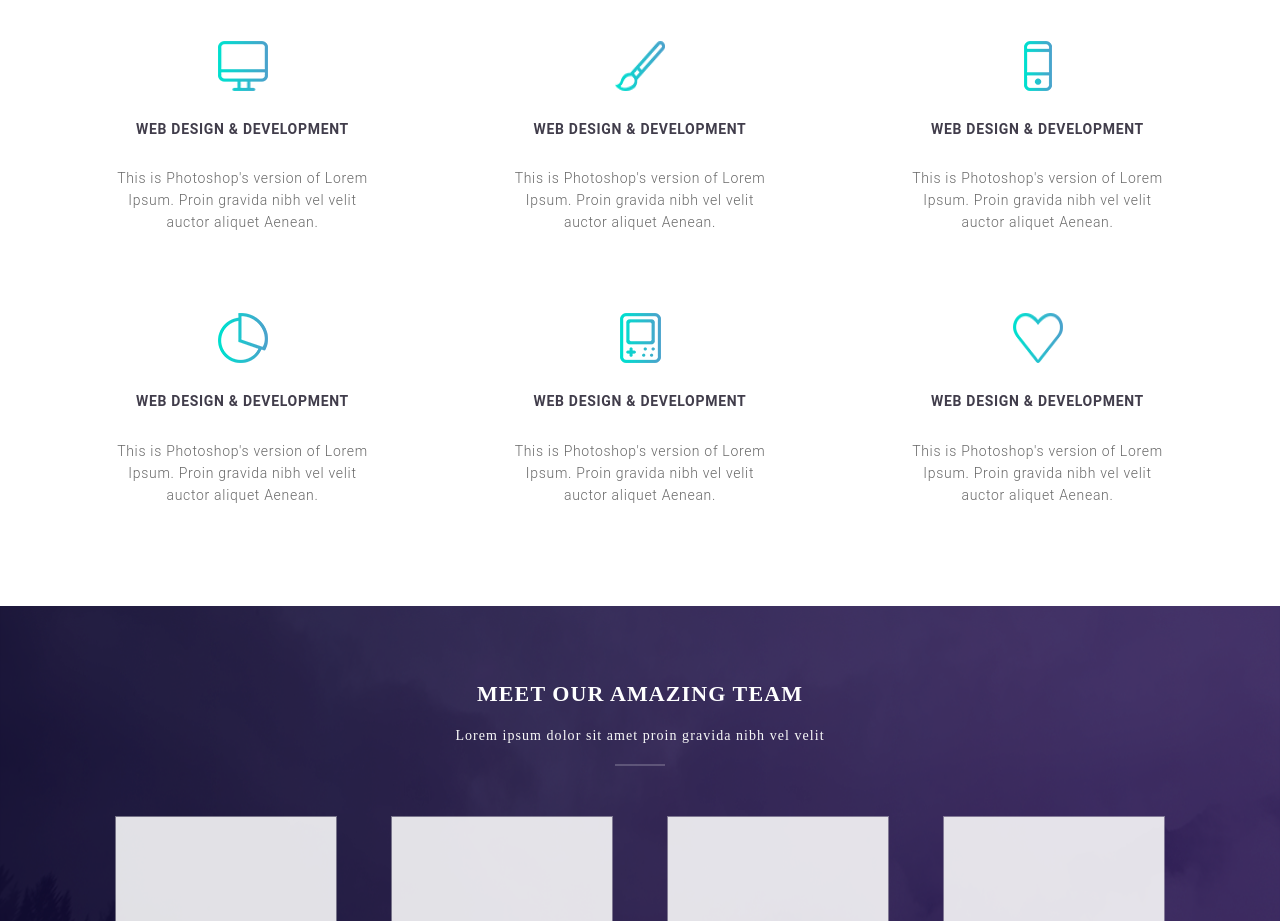
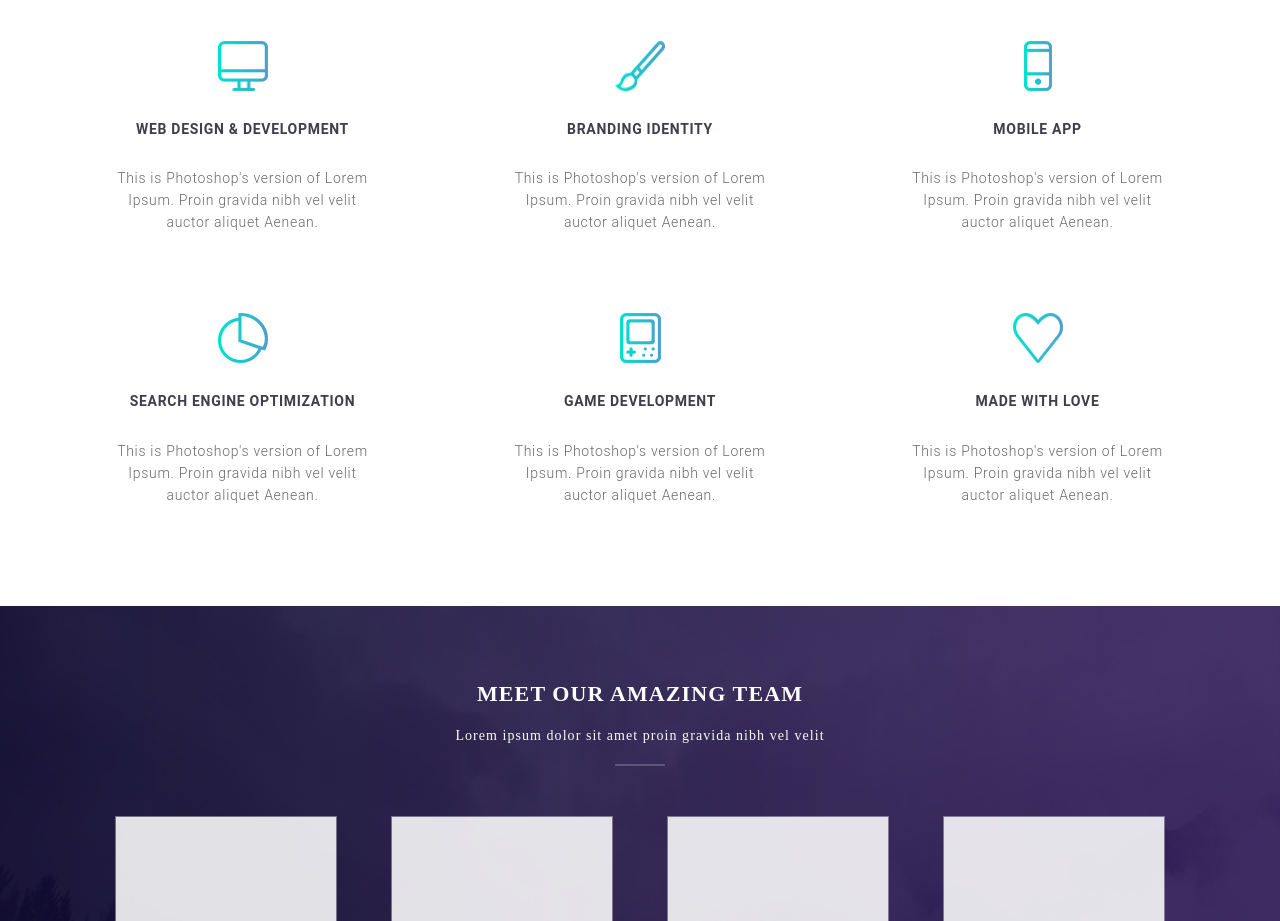
Before and after one commit to YaromirKravtsov/site-3, a plain HTML site: page index.html in a window 1280 px wide. Shown: the part 1900-2821 px from the top of the page. Drawn offline with nearby package versions, Linux system fonts and the light colour scheme.

Commit message:
Update index.html

```diff
--- a/index.html
+++ b/index.html
@@ -132,29 +132,29 @@
                         </div>
                         <div class="content4__down-card">
                             <img src="assets/img/conetnt3_img2.png" alt="" class="content4__down-img">
-                            <div class="content4__down-title-text">WEB DESIGN & DEVELOPMENT</div>
+                            <div class="content4__down-title-text">BRANDING IDENTITY</div>
                             <div class="content4__down-text">This is Photoshop's version of Lorem Ipsum. Proin gravida nibh vel velit auctor aliquet Aenean.</div>
                         </div>
                         <div class="content4__down-card">
                             <img src="assets/img/conetnt3_img3.png" alt="" class="content4__down-img" style="width: 28px; height: 50px;">
-                            <div class="content4__down-title-text">WEB DESIGN & DEVELOPMENT</div>
+                            <div class="content4__down-title-text">MOBILE APP</div>
                             <div class="content4__down-text">This is Photoshop's version of Lorem Ipsum. Proin gravida nibh vel velit auctor aliquet Aenean.</div>
                         </div>
                     </div>
                     <div class="content4__down2">
                         <div class="content4__down-card">
                             <img src="assets/img/conetnt3_img4.png" alt="" class="content4__down-img">
-                            <div class="content4__down-title-text">WEB DESIGN & DEVELOPMENT</div>
+                            <div class="content4__down-title-text">SEARCH ENGINE OPTIMIZATION</div>
                             <div class="content4__down-text">This is Photoshop's version of Lorem Ipsum. Proin gravida nibh vel velit auctor aliquet Aenean.</div>
                         </div>
                         <div class="content4__down-card">
                             <img src="assets/img/conetnt3_img5.png" alt="" class="content4__down-img" style="width: 41px; height: 50px;">
-                            <div class="content4__down-title-text">WEB DESIGN & DEVELOPMENT</div>
+                            <div class="content4__down-title-text">GAME DEVELOPMENT</div>
                             <div class="content4__down-text">This is Photoshop's version of Lorem Ipsum. Proin gravida nibh vel velit auctor aliquet Aenean.</div>
                         </div>
                         <div class="content4__down-card">
                             <img src="assets/img/conetnt3_img6.png" alt="" class="content4__down-img">
-                            <div class="content4__down-title-text">WEB DESIGN & DEVELOPMENT</div>
+                            <div class="content4__down-title-text">MADE WITH LOVE</div>
                             <div class="content4__down-text">This is Photoshop's version of Lorem Ipsum. Proin gravida nibh vel velit auctor aliquet Aenean.</div>
                         </div>
                 </div>
```
